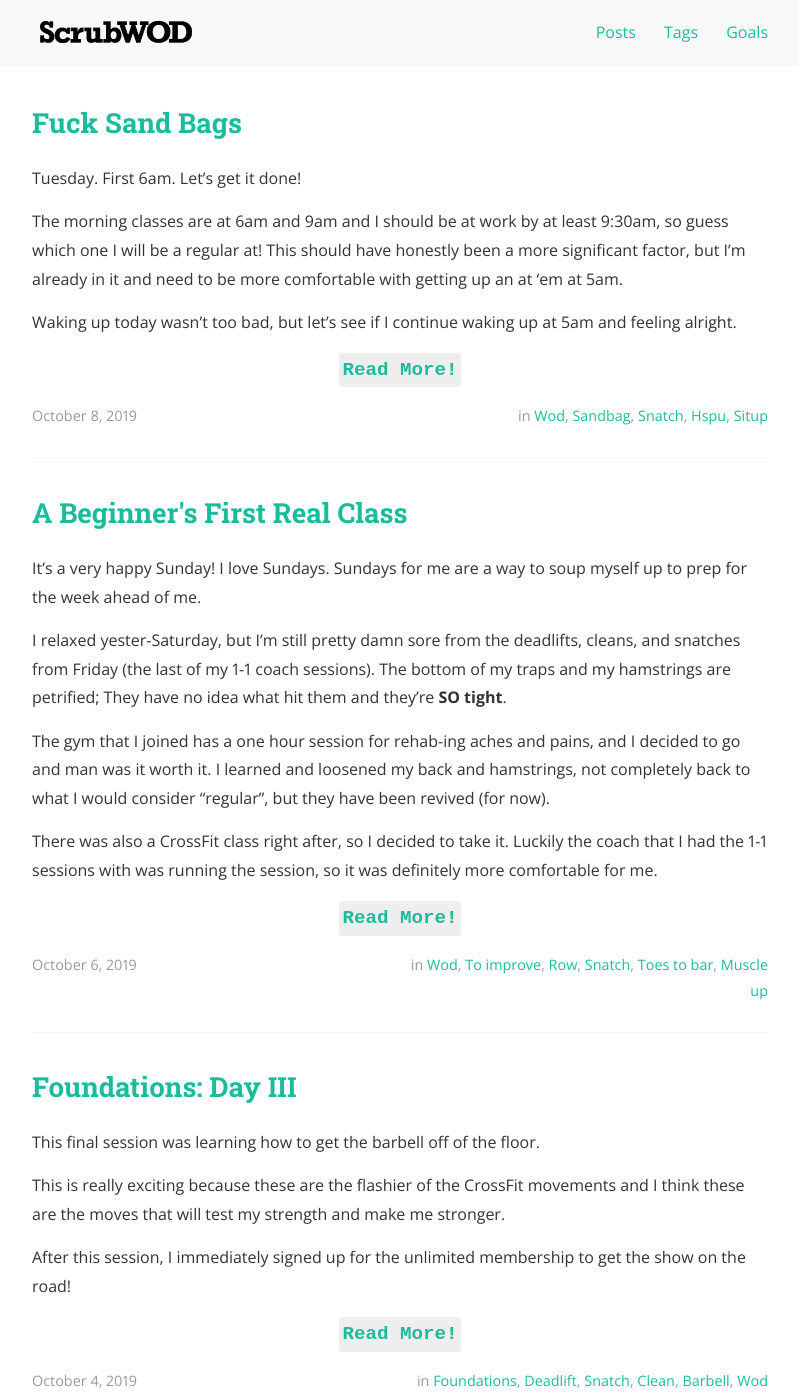
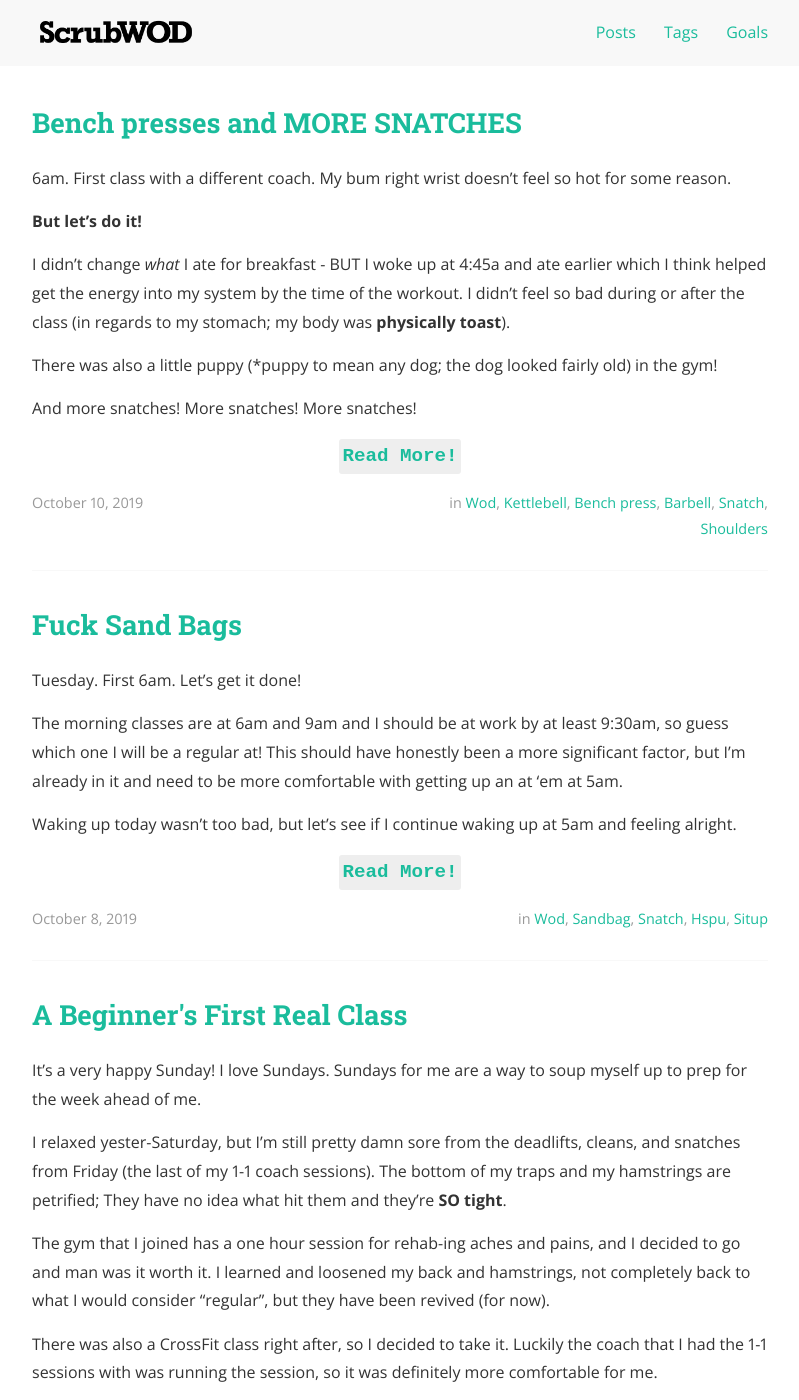
Before and after one commit to scrubwod/scrubwod.github.io, a Jekyll site: the page built from first_post.html, in a window 1280 px wide and 1400 px high. Shown: the whole window, without its empty margins (240-1039 px from the left). Built offline with Jekyll 4.4.1, drawn with Linux system fonts in a browser that asks for light colours; nearby versions of some CDN libraries; some of the changed lines change nothing that is shown; some of the changed text lies outside the part shown.

Commit message:
[POST] benchpress

```diff
--- a/_posts/2019-10-06-my-first-real-class.md
+++ b/_posts/2019-10-06-my-first-real-class.md
@@ -2,7 +2,7 @@
 layout: post
 title:  "A Beginner's First Real Class"
 date:   2019-10-06
-tags: [wod, to improve, row, snatch, toes to bar, muscle up]
+tags: [wod, row, snatch, toes to bar, muscle up]
 ---
 
 It's a very happy Sunday! I love Sundays. Sundays for me are a way to soup
--- /dev/null
+++ b/_posts/2019-10-10-benchpress.md
@@ -0,0 +1,122 @@
+---
+layout: post
+title:  "Bench presses and MORE SNATCHES"
+date:   2019-10-10
+tags: [wod, kettlebell, bench press, barbell, snatch, shoulders]
+---
+
+6am. First class with a different coach. My bum right wrist doesn't feel so
+hot for some reason.
+
+**But let's do it!**
+
+I didn't change _what_ I ate for breakfast - BUT I woke up at 4:45a and ate
+earlier which I think helped get the energy into my system by the time of the
+workout. I didn't feel so bad during or after the class (in regards to my
+stomach; my body was **physically toast**).
+
+There was also a little puppy (\*puppy to mean any dog; the dog looked fairly
+old) in the gym!
+
+And more snatches! More snatches! More snatches!
+
+<!--more-->
+
+### Warm up
+
+We warmed up with, what seems like a typical, PVC warm up to wake up and open
+our shoulders: Some [shoulder
+dislocates](https://www.youtube.com/watch?v=xpXtyFYMSKg), some pot stirring,
+some straight-arm leaning on the pipe to stretch out the tops of our backs,
+maybe some motions bringing each elbow through the negative space of the pipe
+and your shoulders, etc.
+
+(Because I forgot the word "dislocate", I ended up doing a google search and
+found this, what seems like a good, [resource for improving mobility using a
+PVC pipe](https://www.shape.com/fitness/tips/pvc-pipe-mobility-exercises). I
+think I might incorporate this in a daily mobility routine that I need to
+implement; More on this soon..)
+
+We also did a few kettlebell swings. I found that 35 is moderately heavy for
+me; I could probably use a heavier weight if the movement calls for two hands.
+For one-handed movements, I think 25 is a good weight for now, particularly
+because of my dumb wrists. We also did this thing where we used one arm to
+press a fairly light, 15 lb, kettlebell, slowly, focusing on our shoulders. The
+coach mentioned it was to wake up shoulder stabilizers - And I'm guessing
+rotator cuff is part of that, which is good.
+
+### Bench press
+
+Ok so I've literally never done a bench press so this was fun. And by fun, I
+mean horrifying.
+
+We did 5 sets of three [close grip bench
+presses](https://www.youtube.com/watch?v=nEF0bv2FW94), at 80%. After the bench
+presses, we were to do as many UB (unbroken) reps as possible of ring pushups.
+Ring pushups are definitely harder to do, but they're so much easier on the
+wrists, so I'm into it. Because I've literally never done a bench press, I
+don't have a max rep number. In fact, I don't have **any** number in mind. I
+started with a naked barbell and ramped up to a cool 75lbs.
+
+_Aside: I grabbed the women's bar. The coach wanted to demonstrate first, which
+is good, and he used my bar. He noticed I grabbed the women's bar and let me
+know that I grabbed the women's bar. And yes, It was intentional. I've never
+bench pressed and I think being conservative is the best move for me. I think I
+will be grabbing the women's bar at least for a few months. :neutral_face:_
+
+
+#### Personal Notes
+
+- On the fifth/last set, 75lb was difficult but not impossible. I think 85lb
+  might be a better 80%, making my 100% be somewhere around 105lb, though this
+  doesn't make too much sense because I can do diamond or close grip pushups
+  and my weight fluctuates around 150lb.. I don't know anything :man_shrugging:
+- The coach set the J-hook rack position and I think it was just a touch too
+  high for me. I think a good position for me is the highest slot of the
+  sequence of close slots. I don't know, I was struggling a bit to rack the
+  barbell.
+- Make sure the barbell is inline in your eyes to prevent the barbell from
+  hitting the hooks because it's too close.
+- Elbows forward; Forearms should be moving in-line up and down.
+- Barbell should reach your sternum.
+- Arch your back.
+- Try your best not to sag during ring pushups.
+
+
+### WOD
+
+The WOD was four rounds for time, 16 minute cap:
+- 400m run
+- 15 left arm kettlebell snatch @ 25lb (Rx: 53lb)
+- 15 right arm kettlebell snatch
+
+I was able to finish at 15:31 -
+
+_I went into the workout thinking we only needed to do three rounds. That was a huge mistake._
+
+
+### Kettlebell Snatch
+
+More snatches! And I'm **still** not doing it so well! One day!
+
+The coach demo'd how to do a kettlebell snatch; It's all in the wrist, baby!
+I was practicing on the 25lb, as it was considered "lighter". The coach was
+demo'ing on a 35lb and had me try the 35lb; I couldn't do it as smoothly so the
+coach had me use the 25lb. I was good because it just solidifies for me that
+form should rule all.
+
+I guess if you don't need the weight to come from the ground, you don't need to
+put the weight down too low. I had the kettlebell end fairly close to the
+ground, in a fairly deep squat and low back. The coach corrected me and
+mentioned it should be more close to your lower crotch. Use your hips! Jump!
+Find the balance between zipping up directly up and not zipping up at all!
+
+I'm definitely getting more comfortable with the snatching motion, but it's
+nowhere near being perfect. **But any progress is good progress!**
+
+I was toast at the end of the workout, but it was a good toast. I think this
+was considered one of the lighter days, I think because the next day is the
+first day of the CrossFit Open (20.1). So if anyone does come to class, they'll
+be alright to compete. I, for one, will not be competing. I think I'm better
+off not throwing myself at these workouts; Even the scaled versions seem overly
+taxing for someone who just started a week ago.
```
